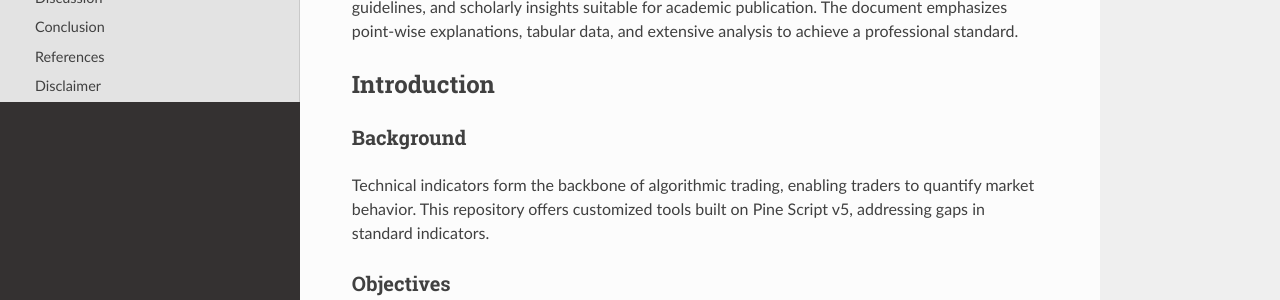
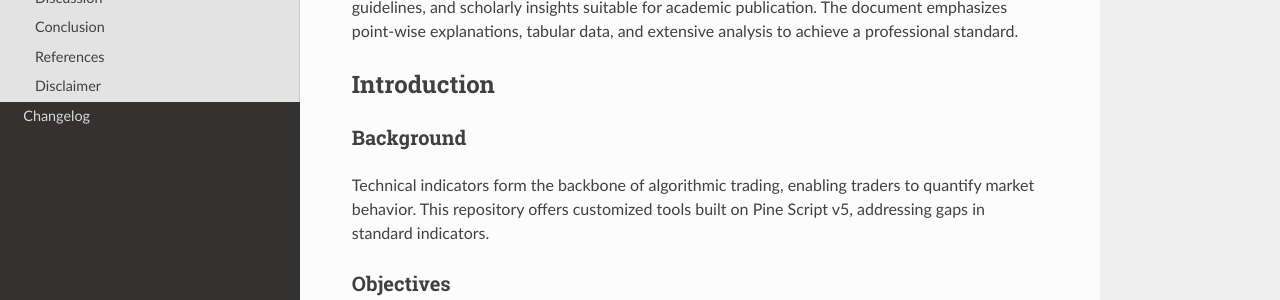
Before and after one commit to OMCHOKSI108/Quantitative-Trading-Indicators, an MkDocs documentation site: the page built from docs/index.md, in a window 1280 px wide. Shown: the part 377-677 px from the top of the page. Built offline with MkDocs 1.6.1, drawn with Linux system fonts in a browser that asks for light colours; nearby versions of some CDN libraries.

Commit message:
Update mkdocs.yml to include CHANGELOG in navigation

```diff
--- a/mkdocs.yml
+++ b/mkdocs.yml
@@ -2,4 +2,5 @@ site_name: TradingView Proprietary Indicators
 site_author: OM CHOKSI
 nav:
   - Home: index.md
+  - Changelog: CHANGELOG.md
 theme: readthedocs
```
